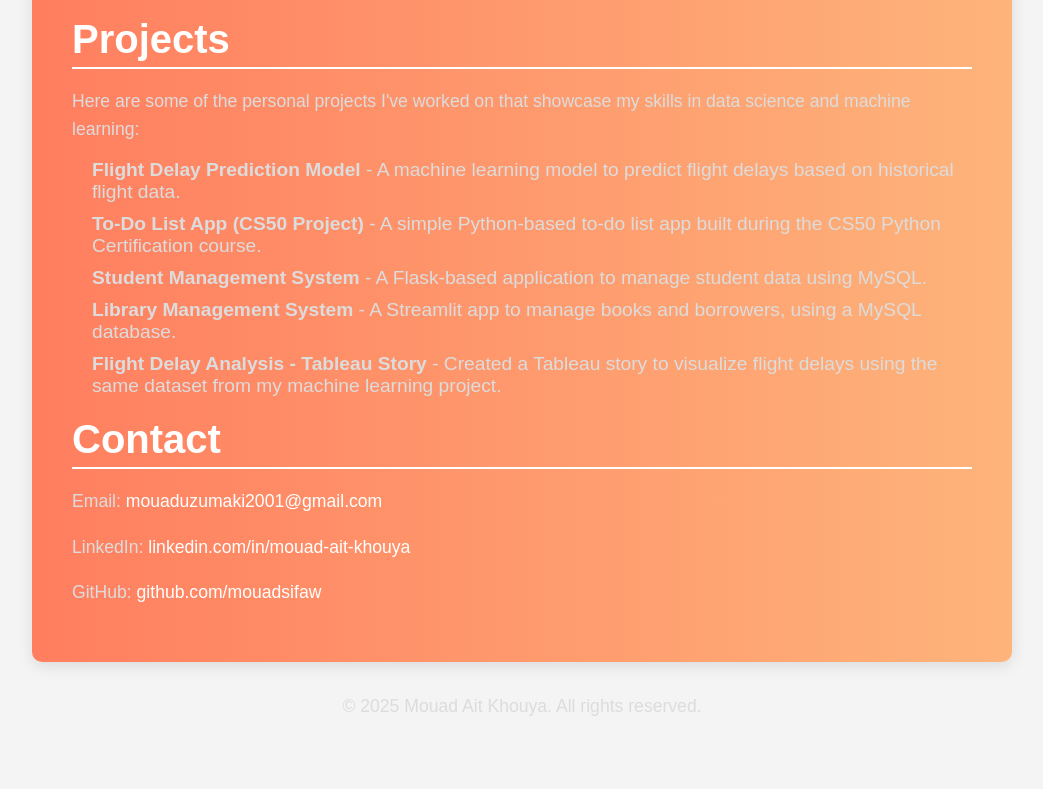
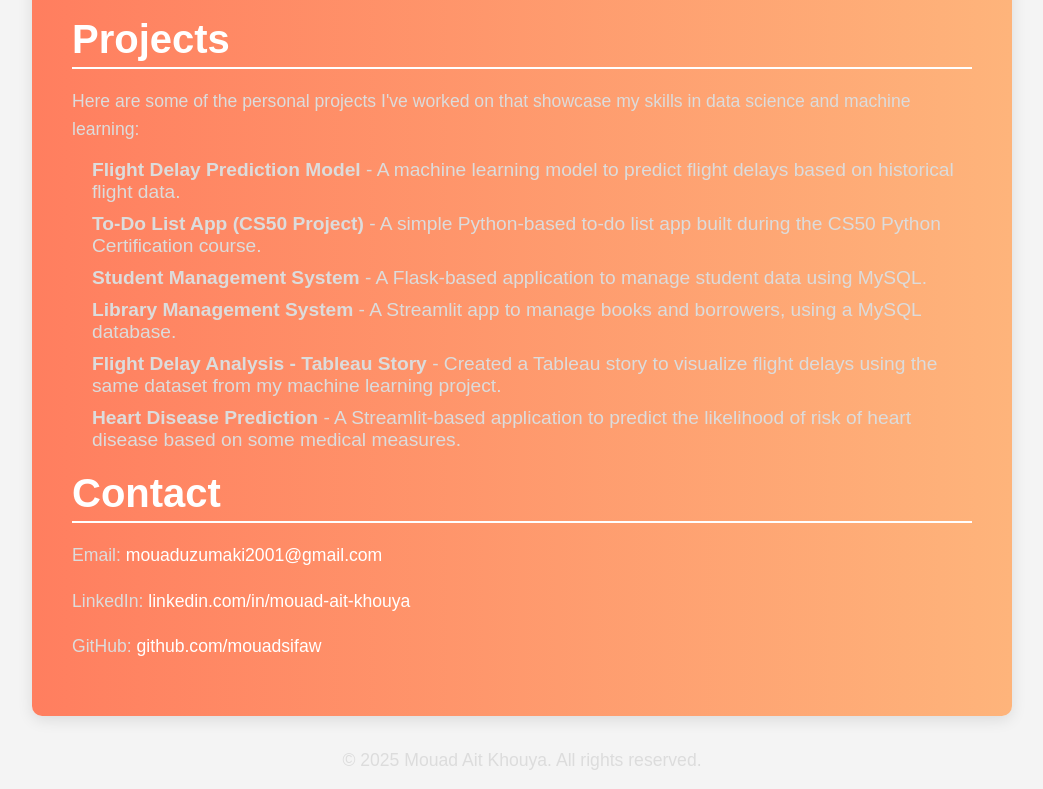
Before and after one commit to mouadsifaw/portfolio-website, a plain HTML site: page resume.html in a window 1280 px wide. Shown: the part 1534-2323 px from the top of the page, without its empty margins (118-1161 px from the left). Before the commit the page ends 2269 px from the top, so only its background shows below. Drawn offline with Linux system fonts and the light colour scheme.

Commit message:
Update resume.html

```diff
--- a/resume.html
+++ b/resume.html
@@ -97,6 +97,8 @@
       <li><strong>Student Management System</strong> - A Flask-based application to manage student data using MySQL.</li>
       <li><strong>Library Management System</strong> - A Streamlit app to manage books and borrowers, using a MySQL database.</li>
       <li><strong>Flight Delay Analysis - Tableau Story</strong> - Created a Tableau story to visualize flight delays using the same dataset from my machine learning project.</li>
+      <li><strong>Heart Disease Prediction</strong> - A Streamlit-based application to predict the likelihood of risk of heart disease based on some medical measures.</li>
+
     </ul>
 
     <div class="section-title-container">
```
